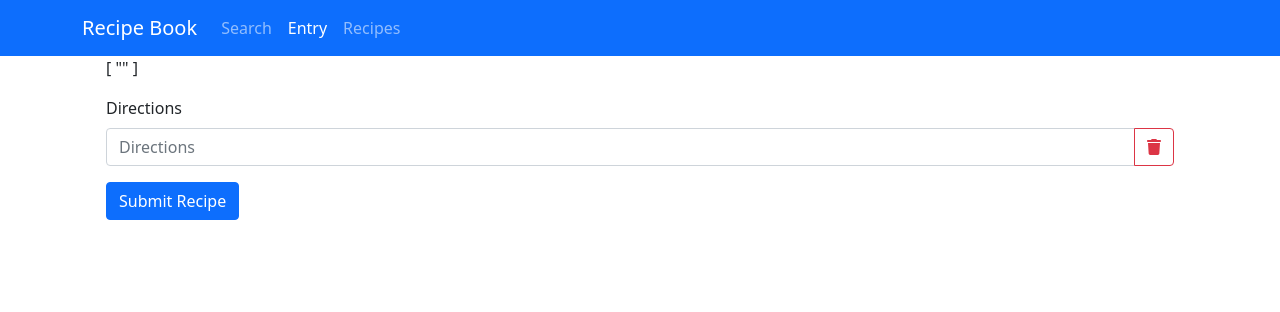
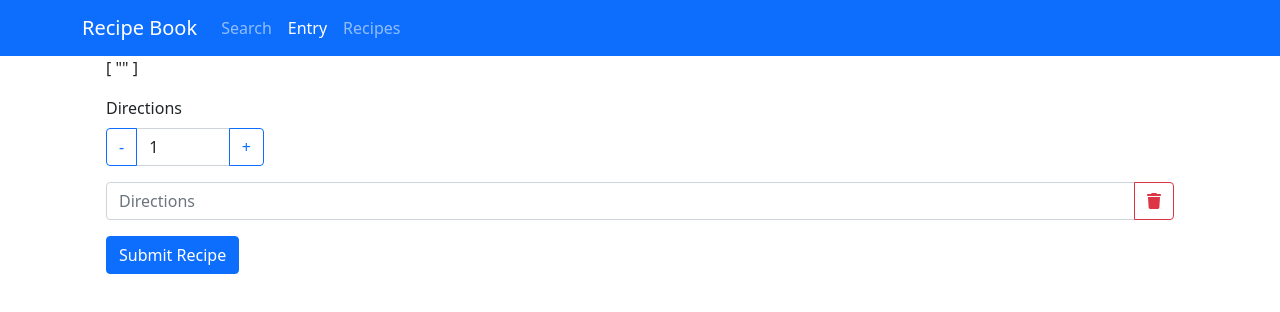
Before and after one commit to cawleygl/recipe-book-old, a React (Create React App) app in the folder client/: page /entry in a window 1280 px wide. Shown: the top 312 px of the page. Built offline with nearby package versions, Linux system fonts and the light colour scheme; no server answers.

Commit message:
Added steps to state

```diff
--- a/client/src/components/DirectionEntry.js
+++ b/client/src/components/DirectionEntry.js
@@ -24,28 +24,56 @@ const About = () => {
   }
   // Setting our component's initial state
   const [recipes, setRecipes] = useState([]);
+  const [steps, setSteps] = useState(1);
+
   const [ingredientObject, setIngredientObject] = useState({});
   const [arrayValue, setArrayValue] = useState([""]);
 
+
+  const handleSubmit = (event) => {
+    console.log("submit");
+  };
+
+  const updateSteps = (event) => {
+
+    const steps = event.target.value;
+    const operator = event.target.dataset.operator;
+
+    console.log("Steps", steps, "Operator", operator)
+
+    if (operator === "-") {
+      if (steps <= 1) {
+        setSteps(1)
+      } else {
+        setSteps(parseInt(steps) - 1)
+      }
+    } else if (operator === "+") {
+      setSteps(parseInt(steps) + 1)
+    } else {
+      setSteps(steps)
+    }
+  }
+
   const updateArrayValue = (event) => {
+
+    const value = event.target.value;
+    const index = event.target.dataset.index;
+
     // Destructure current state array
     const arrayvalue = [...arrayValue];
+    arrayvalue[parseInt(index)] = value;
 
-    arrayvalue[parseInt(event.target.name)] = event.target.value;
-    console.log(parseInt(event.target.name), arrayvalue.length)
-    if (parseInt(event.target.name) === arrayvalue.length - 1) {
-      arrayvalue.push(`Step {}`);
-    }
-
-    console.log(event.target.name)
+    console.log(arrayvalue);
     setArrayValue(arrayvalue);
   };
 
   const deleteArrayValue = (event) => {
+    const index = event.target.dataset.index;
+
     // Destructure current state array
     const arrayvalue = [...arrayValue];
 
-    arrayvalue.splice(parseInt(event.target.name), 1)
+    arrayvalue.splice(parseInt(index), 1)
 
     setArrayValue(arrayvalue);
   };
@@ -53,6 +81,9 @@ const About = () => {
   useEffect(() => {
     console.log("arrayValue", arrayValue);
   }, [arrayValue])
+  useEffect(() => {
+    console.log("steps", steps);
+  }, [steps])
 
 
   return (
@@ -60,13 +91,35 @@ const About = () => {
       <p>{JSON.stringify(arrayValue, null, 2)}</p>
       <Form>
         <Form.Label>Directions</Form.Label>
+        <Row>
+          <Col xs={4} md={3} lg={2}>
+            <InputGroup className="mb-3">
+              <Button variant="outline-primary" id="minus-button" value={steps} data-operator={"-"} onClick={updateSteps}>
+                -
+              </Button>
+              <Form.Control
+                type="text"
+                placeholder="Number of Steps"
+                title="numberOfSteps"
+                onChange={(event) => setSteps(event.target.value)}
+                value={steps}
+                aria-label="Text input number of steps"
+                aria-describedby="recipe-number-of-steps"
+              />
+              <Button variant="outline-primary" id="plus-button" value={steps} data-operator={"+"} onClick={updateSteps}>
+                +
+              </Button>
+            </InputGroup>
+          </Col>
+        </Row>
+
         {arrayValue && arrayValue.map((direction, index) =>
           <InputGroup className="mb-3">
             <Form.Control
               type="text"
               placeholder="Directions"
               title="directions"
-              name={index}
+              data-index={index}
               onChange={updateArrayValue}
               aria-label="Text input recipe directions"
               aria-describedby="recipe-directions"
@@ -77,7 +130,7 @@ const About = () => {
 
           </InputGroup>
         )}
-        <Button variant="primary" onClick={console.log("submit")}>
+        <Button id="submit-button" variant="primary" onClick={handleSubmit}>
           Submit Recipe
         </Button>
       </Form>
```
